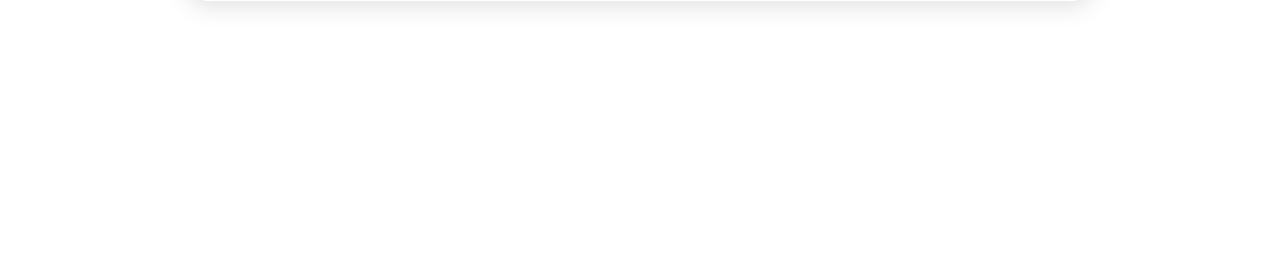
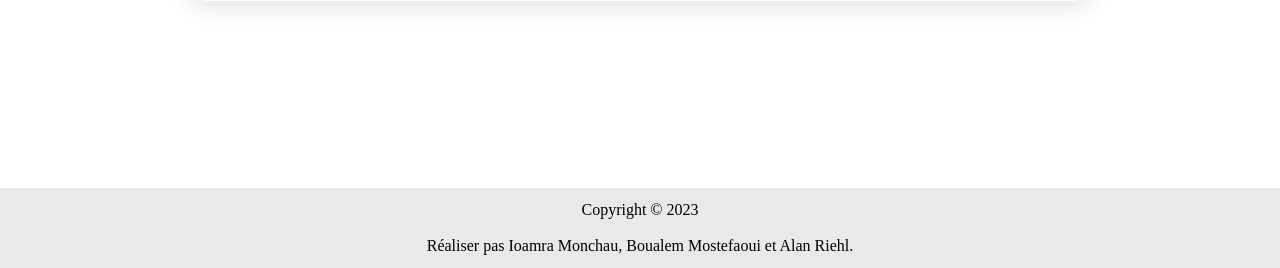
Before and after one commit to Ioamra/Projet-1, a PHP site: page /connexion.php in a window 1280 px wide. Shown: the part 532-800 px from the top of the page. Run offline with PHP 8.4, Linux system fonts and the light colour scheme; style sheets or scripts are compiled from the project's sources.

Commit message:
add footer

```diff
--- a/assets/css/main.css
+++ b/assets/css/main.css
@@ -8,7 +8,10 @@ body {
   padding-top: 120px;
 }
 
-.card-container {
+main {
+  min-height: calc(100vh - 120px - 7em);
+}
+main .card-container {
   width: 96%;
   margin-left: 2%;
   padding: 1em;
@@ -19,14 +22,14 @@ body {
   align-items: center;
 }
 @media (min-width: 600px) {
-  .card-container {
+  main .card-container {
     width: 85%;
     margin-left: 7.5%;
     padding: 1.5em;
   }
 }
 @media (min-width: 1200px) {
-  .card-container {
+  main .card-container {
     width: 70%;
     margin-left: 15%;
     padding: 2em;
@@ -143,4 +146,14 @@ body {
 #btn-return-top img {
   width: 4em;
   height: 4em;
+}
+
+.footer {
+  height: 5em;
+  background-color: rgb(233, 233, 233);
+  display: flex;
+  align-items: center;
+  justify-content: center;
+  text-align: center;
+  margin-top: 2em;
 }/*# sourceMappingURL=main.css.map */
--- a/assets/css/main.scss
+++ b/assets/css/main.scss
@@ -7,6 +7,9 @@
 body {
     padding-top: 120px;
 }
+
+main {
+    min-height: calc(100vh - 120px - 7em);
 
     .card-container {
         width: 96%;
@@ -28,6 +31,7 @@ body {
             width: 70%;
             margin-left: 15%;
             padding: 2em;
+        }
     }
 }
 
@@ -152,3 +156,15 @@ body {
         height: 4em;
     }
 }
+
+// Footer
+
+.footer {
+    height: 5em;
+    background-color: rgb(233, 233, 233);
+    display: flex;
+    align-items: center;
+    justify-content: center;
+    text-align: center;
+    margin-top: 2em;
+}
--- a/connexion.php
+++ b/connexion.php
@@ -34,6 +34,7 @@
         }
     }
     ?>
+    <main>
         <section class="card-container">
             <form method="post">
                 <h2 class="mt-0">Connexion</h2>
@@ -46,5 +47,7 @@
                 <p class="error"><?=$mes_error?></p>
             </form>
         </section>
+    </main>
+    <?php require_once "includes/footer.php" ?>
 </body>
 </html>
--- a/creer-un-topic.php
+++ b/creer-un-topic.php
@@ -40,6 +40,7 @@
         }
     }
     ?>
+    <main>
         <form method="post" class="card-container">
             <h2>Creer un nouveau topic</h2>
             <label for="title">Titre</label>
@@ -49,5 +50,7 @@
             <button type="submit" name="submit">Valider</button>
             <p class="error"><?=$mes_error?></p>
         </form>
+    </main>
+    <?php require_once "includes/footer.php" ?>
 </body>
 </html>
--- a/includes/footer.php
+++ b/includes/footer.php
@@ -1 +1,5 @@
-<!-- // ! faire un footer -->
+<section class="footer">
+    Copyright © 2023
+    <br><br>
+    Réaliser pas Ioamra Monchau, Boualem Mostefaoui et Alan Riehl.
+</section>
--- a/index.php
+++ b/index.php
@@ -29,6 +29,7 @@
     $list_topic = $req->fetchAll(PDO::FETCH_ASSOC);
 ?>
 
+    <main>
         <section class="card-container">
         <?php
             foreach ($list_topic as $li) {
@@ -46,6 +47,7 @@
         <?php
             }
         ?>
+
             <section id="paging-user" class="paging">
                 <?php
                 for ($i=1; $i < $nb_page+1; $i++) {
@@ -58,5 +60,7 @@
                 ?>
             </section>
         </section>
+    </main>
+    <?php require_once "includes/footer.php" ?>
 </body>
 </html>
--- a/inscription.php
+++ b/inscription.php
@@ -75,6 +75,7 @@
 
 
     ?>
+    <main>
         <section class="card-container">
             <form method="post">
                 <h2 class="mt-0">Inscription</h2>
@@ -91,5 +92,7 @@
                 <p class="error"><?=$mes_error?></p>
             </form>
         </section>
+    </main>
+    <?php require_once "includes/footer.php" ?>
 </body>
 </html>
--- a/view-topic.php
+++ b/view-topic.php
@@ -24,6 +24,7 @@
     require_once 'includes/btn-return-top.php';
     ?>
 
+    <main>
         <section class="card-container">
             <article class="topic">
                 <h3 class="topic-title"><?=nl2br(strip_tags($topic['title_topic']))?></h3>
@@ -41,6 +42,7 @@
             </section>
             <section id="comment-container"></section>
         </section>
-
+    </main>
+    <?php require_once "includes/footer.php" ?>
 </body>
 </html>
```
Also changed, not shown: admin.php (+4 -5 lines), 1 other file. Lines whose indentation alone changed are shown as unchanged.
